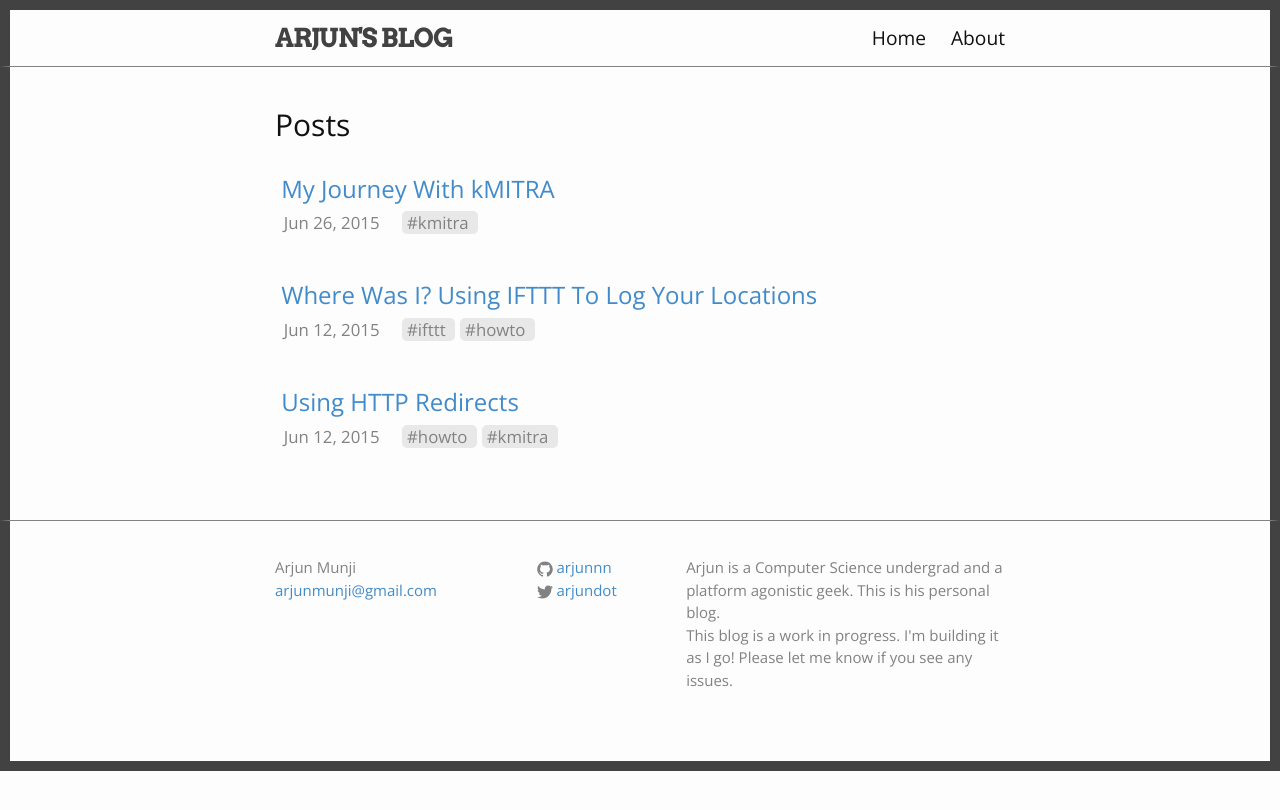
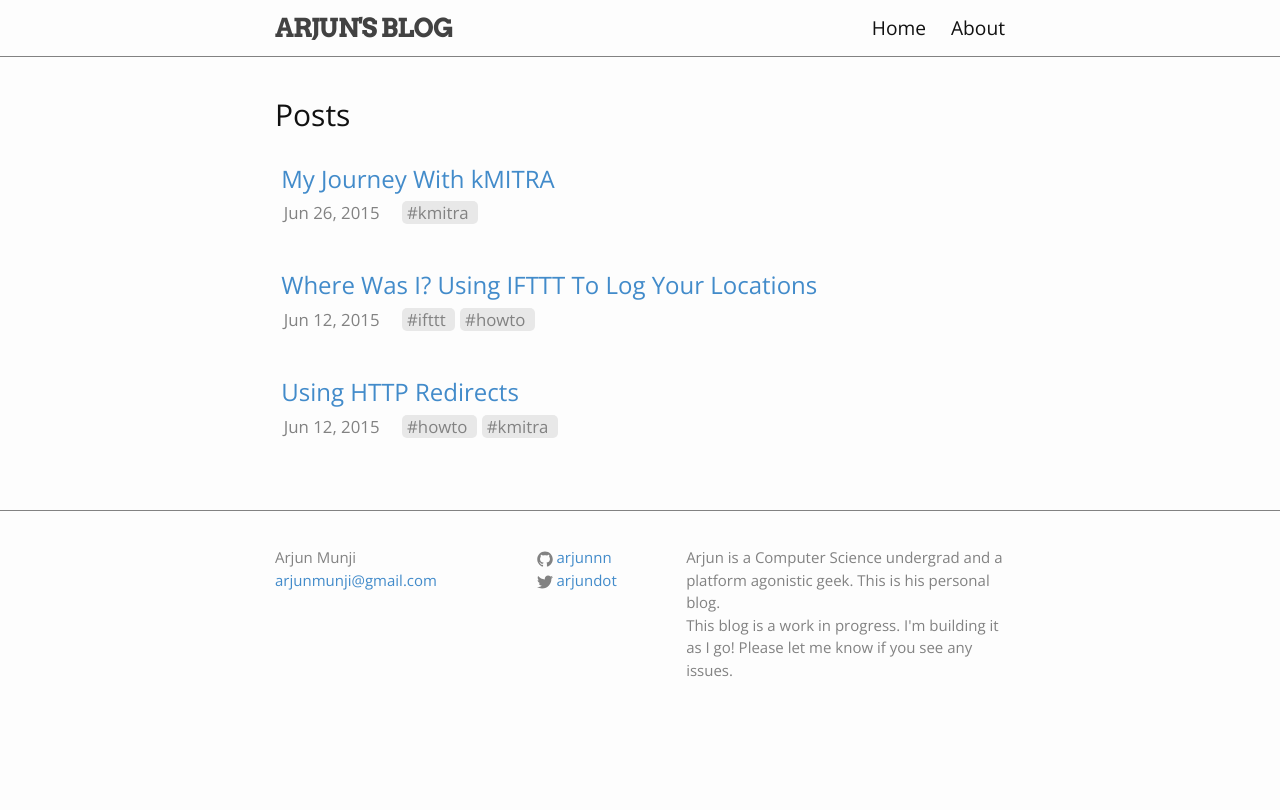
Before and after one commit to arjunnn/blog, a Jekyll site: the page built from index.html, in a window 1280 px wide. Shown: the top 810 px of the page. Built offline with Jekyll 4.4.1, drawn with Linux system fonts in a browser that asks for light colours; Markdown is read by kramdown in place of the engine named in the settings.

Commit message:
removed four sided border

```diff
--- a/_sass/_layout.scss
+++ b/_sass/_layout.scss
@@ -2,9 +2,9 @@
  * Site header
  */
 .site-header {
-    border-top: 10px solid $grey-color-dark;
-    border-left: 10px solid $grey-color-dark;
-    border-right: 10px solid $grey-color-dark;
+    // border-top: 10px solid $grey-color-dark;
+    // border-left: 10px solid $grey-color-dark;
+    // border-right: 10px solid $grey-color-dark;
     border-bottom: 1px solid $grey-color;
     min-height: 56px;
 
@@ -96,9 +96,9 @@
 .site-footer {
     border-top: 1px solid $grey-color;
     padding: $spacing-unit 0;
-    border-left: 10px solid $grey-color-dark;
-    border-right: 10px solid $grey-color-dark;
-    border-bottom: 10px solid $grey-color-dark;
+    // border-left: 10px solid $grey-color-dark;
+    // border-right: 10px solid $grey-color-dark;
+    // border-bottom: 10px solid $grey-color-dark;
 }
 
 .footer-heading {
@@ -168,8 +168,8 @@
  */
 .page-content {
     padding: $spacing-unit 0;
-    border-left: 10px solid $grey-color-dark;
-    border-right: 10px solid $grey-color-dark;
+    // border-left: 10px solid $grey-color-dark;
+    // border-right: 10px solid $grey-color-dark;
 }
 
 .page-heading {
@@ -223,7 +223,7 @@
     font-size: 42px;
     letter-spacing: -1px;
     line-height: 1;
-    text-transform: uppercase;
+    // text-transform: uppercase;
     color: $brand-color;
     // text-shadow: 1px 1px 3px #000000;
 
@@ -262,6 +262,7 @@
 
 .post-tag {
     // background-color: yellow;
+    text-transform: lowercase;
     background-color: $grey-color-light;
     -webkit-border-radius: 5px;
     -moz-border-radius: 5px;
--- a/css/main.scss
+++ b/css/main.scss
@@ -46,7 +46,6 @@ $on-laptop:        800px;
 }
 
 
-
 // Import partials from `sass_dir` (defaults to `_sass`)
 @import
         "base",
```
